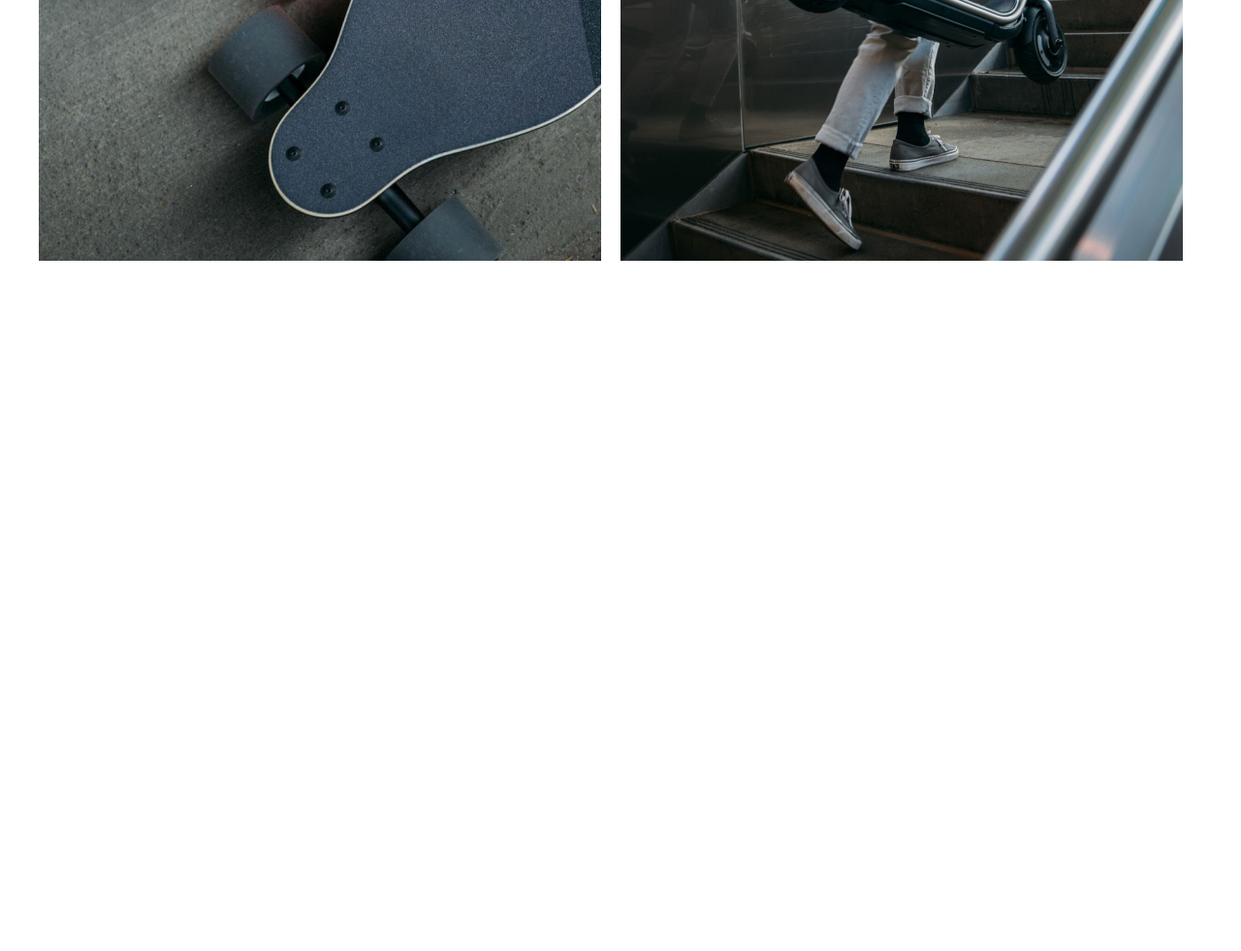
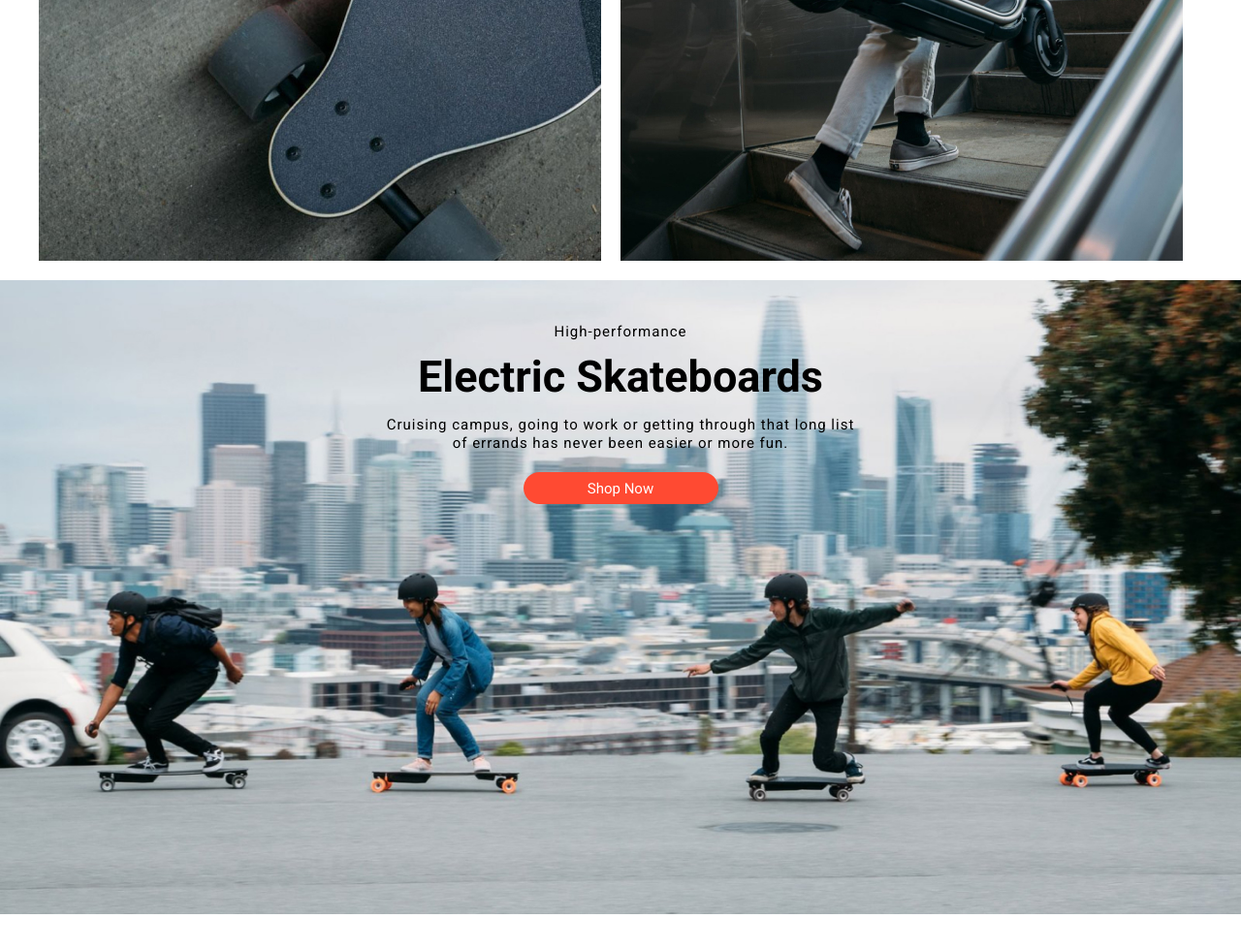
Before and after one commit to AlexForber/Board, a website: page src/index.html in a window 1280 px wide. Shown: the part 1533-2514 px from the top of the page at 97% size. Before the commit the page ends 1822 px from the top, so only its background shows below. Drawn offline with nearby package versions, Linux system fonts and the light colour scheme; files that its build step writes are made by us from their sources; files whose address does not match are found by name.

Commit message:
created section electricboard and add style block

```diff
--- /dev/null
+++ b/src/assets/scss/components/_electricboard.scss
@@ -0,0 +1,53 @@
+.electricboard{
+    min-height: 736px;
+    background-image: url('./../images/boosted/El-boards.jpg');
+    background-size: contain;
+    background-repeat: no-repeat;
+
+    display: flex;
+    flex-direction: column;
+    justify-content: flex-start;
+    align-items: center;
+
+    padding-top: 44px;
+
+
+
+    &__subtext{
+        font-size: 15px;
+        line-height: 19px;
+        letter-spacing: 1px;
+    }
+
+    &__title{
+        font-weight: bold;
+        font-size: 45px;
+        line-height: 51px;
+
+        color: #000000;
+
+        margin-top: 11px;
+    }
+
+    &__text{
+        font-size: 15px;
+        line-height: 19px;
+        letter-spacing: 1px;
+        color: #000000;
+        width: 488px;
+        text-align: center;
+
+        margin-top: 15px;
+    }
+
+    &__button{
+        width: 201px;
+        height: 33px;
+        background: #FF4A32;
+        border-radius: 35px;
+        border: transparent;
+        color: #FFFFFF;
+        margin-top: 20px;
+    }
+
+}
--- a/src/assets/scss/style.scss
+++ b/src/assets/scss/style.scss
@@ -36,3 +36,4 @@ a{
 
 @import './components/header';
 @import './components/boosted';
+@import './components/electricboard';
--- a/src/index.html
+++ b/src/index.html
@@ -72,6 +72,14 @@
         </div>
     </section>
 
+    <section class="electricboard">
+        <p class="electricboard__subtext">High-performance</p>
+        <h2 class="electricboard__title">Electric Skateboards</h2>
+        <p class="electricboard__text">Cruising campus, going to work or getting through that long list of errands has
+            never been easier or more fun.</p>
+        <button class="electricboard__button">Shop Now</button>
+    </section>
+
 
 
     <script src="assets/js/script.js"></script>
```
Also changed, not shown: dist/assets/css/style.css, dist/assets/css/style.min.css, dist/index.html, 1 other file.
